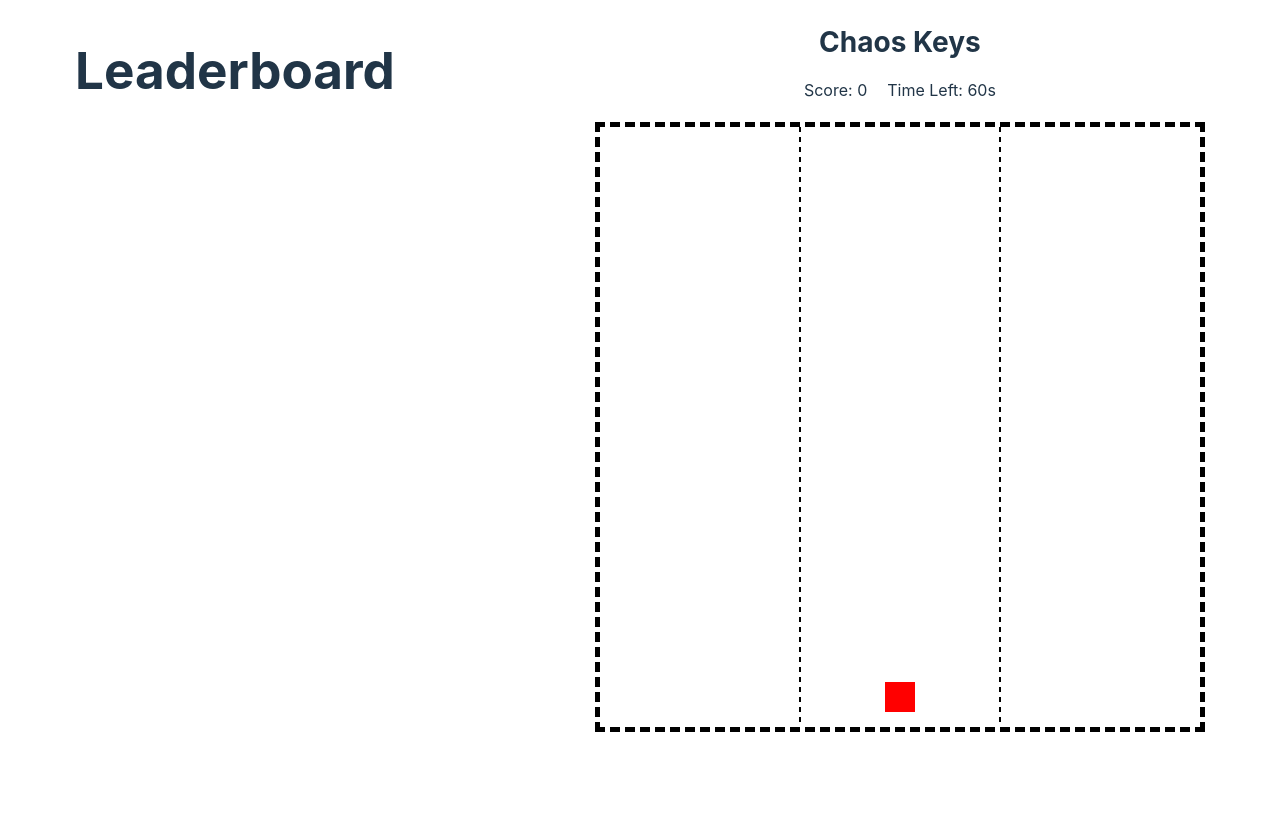
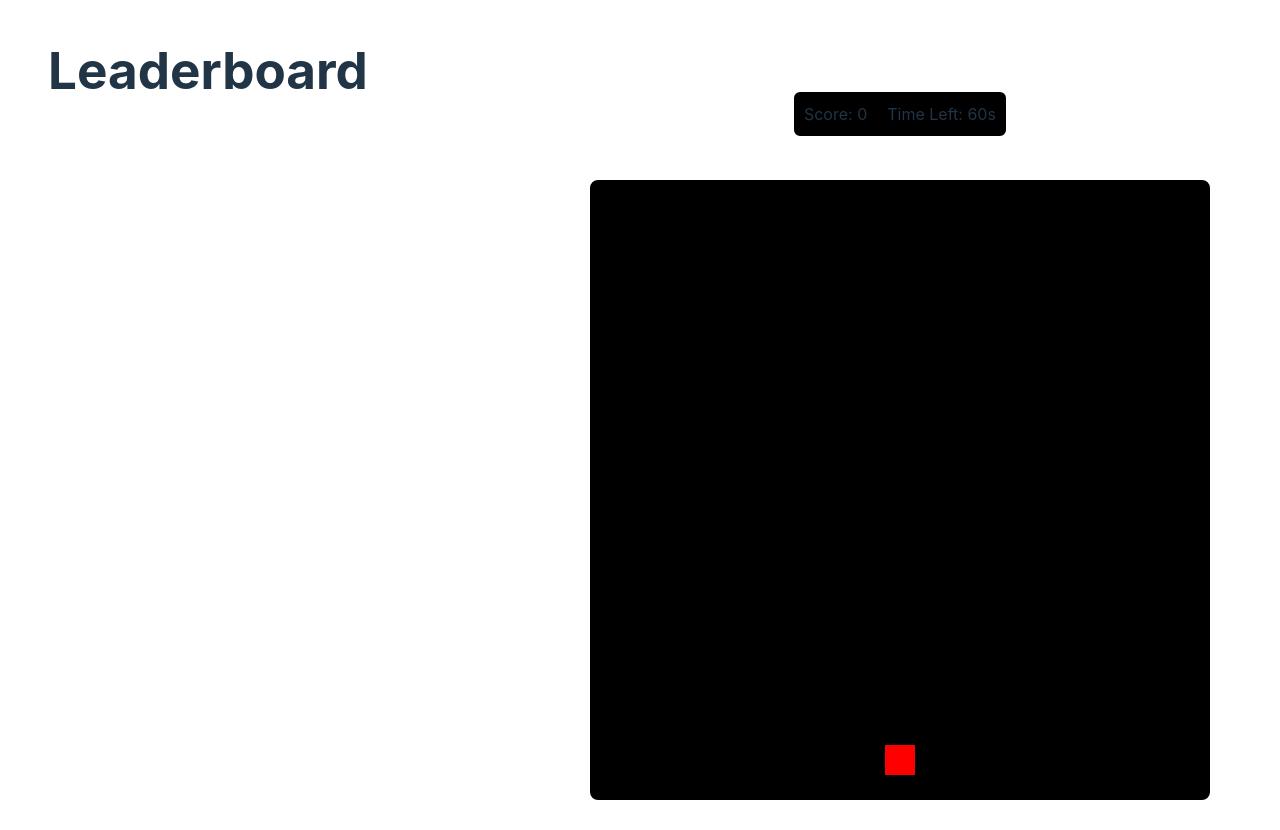
Before and after one commit to Iqmatharu/Chaotic-Word-Game, a React (Vite) app in the folder chaos-type/: page / in a window 1280 px wide. Before the commit the page ends 800 px from the top, so only its background shows below. Built offline with nearby package versions, Linux system fonts and the light colour scheme; no server answers.

Commit message:
iteration 1, most features implemented

```diff
--- a/chaos-type/src/TypingGame.css
+++ b/chaos-type/src/TypingGame.css
@@ -6,16 +6,28 @@
 }
 
 .game-title {
-    font-size: 28px;
+  font-size: 35px;
+  color: white;
+  text-align: center;
   margin-bottom: 20px;
+  text-shadow: 1px 0px 25px rgba(255, 255, 255, 1.0);
+
 }
+
 
 .score-timer-container {
   display: flex;
   justify-content: space-between;
+  align-items: center;
+  background-color: black;
+  padding: 10px;
+  border: 2px solid rgb(255, 255, 255);
+  border-radius: 8px;
+  box-shadow: 0 0 10px rgba(255, 255, 255, 0.5);
   margin-bottom: 20px;
   gap: 20px;
 }
+
 
 .columns-container {
   display: flex;
@@ -55,7 +67,10 @@
 }
 
 .game-canvas {
-    border: black;
-    border-width: 5px;
-    border-style: dashed;
+  background-color: black;
+  border: 2px solid rgb(255, 255, 255);
+  border-radius: 10px;
+  box-shadow: 0 0 10px rgba(255, 255, 255, 0.5);
+  margin: 20px;
+  padding: 10px;
 }
--- a/chaos-type/src/TypingGame.jsx
+++ b/chaos-type/src/TypingGame.jsx
@@ -36,10 +36,26 @@ const TypingGame = () => {
   const handleKeyDown = (event) => {
     switch (event.key) {
       case 'ArrowLeft':
-        setUserPosition('left');
+        setUserPosition(prevPosition => {
+          if (prevPosition === 'middle') {
+            return 'left';
+          } else if (prevPosition === 'right') {
+            return 'middle';
+          } else {
+            return prevPosition;
+          }
+        });
         break;
       case 'ArrowRight':
-        setUserPosition('right');
+        setUserPosition(prevPosition => {
+          if (prevPosition === 'middle') {
+            return 'right';
+          } else if (prevPosition === 'left') {
+            return 'middle';
+          } else {
+            return prevPosition;
+          }
+        });
         break;
       default:
         break;
@@ -70,11 +86,34 @@ const TypingGame = () => {
   // }, [timer, score]);
 
 useEffect(() => {
+  const generateWordsForColumns = async () => {
+    const leftWord = await getRandomWord();
+    const middleWord = await getRandomWord();
+    const rightWord = await getRandomWord();
+
+    setColumns({
+      left: leftWord,
+      middle: middleWord,
+      right: rightWord,
+    });
+  };
+
+  generateWordsForColumns();
+}, []);
+
+useEffect(() => {
   const canvas = canvasRef.current;
   const ctx = canvas.getContext('2d');
 
+  // Draw border around the canvas
+  ctx.strokeStyle = 'black';
+  ctx.lineWidth = 2;
+  ctx.strokeRect(0, 0, canvas.width, canvas.height);
+
+  // Clear the canvas
+  ctx.clearRect(0, 0, canvas.width, canvas.height);
+
   // Draw columns and dotted lines
-  ctx.clearRect(0, 0, canvas.width, canvas.height);
   ctx.strokeStyle = 'black';
   ctx.setLineDash([5, 5]);
   ctx.lineWidth = 2;
@@ -97,17 +136,30 @@ useEffect(() => {
   ctx.setLineDash([]); // Reset line dash
   ctx.lineWidth = 1;
 
+  // Calculate the center position for the words
+  const wordCenterXLeft = columnWidth / 2;
+  const wordCenterXMiddle = 1.5 * columnWidth;
+  const wordCenterXRight = 2.5 * columnWidth;
+  const wordY = 30; // Fixed Y position at the top
+
+  // Draw words at the top of each column with a larger font size and centered
+  ctx.font = '20px Arial'; // Adjust the font size as needed
+
   // Draw words in the left column
-  ctx.fillText(columns.left, columnWidth / 2, 50);
+  const textWidthLeft = ctx.measureText(columns.left).width;
+  ctx.fillText(columns.left, wordCenterXLeft - textWidthLeft / 2, wordY);
 
   // Draw words in the middle column
-  ctx.fillText(columns.middle, 1.5 * columnWidth, 50);
+  const textWidthMiddle = ctx.measureText(columns.middle).width;
+  ctx.fillText(columns.middle, wordCenterXMiddle - textWidthMiddle / 2, wordY);
 
   // Draw words in the right column
-  ctx.fillText(columns.right, 2.5 * columnWidth, 50);
+  const textWidthRight = ctx.measureText(columns.right).width;
+  ctx.fillText(columns.right, wordCenterXRight - textWidthRight / 2, wordY);
 
-  // Draw user character at the bottom of the middle column
-  const userX = 1.5 * columnWidth;
+
+  // Draw user character at the bottom of the current column
+  const userX = userPosition === 'left' ? columnWidth / 2 : (userPosition === 'middle' ? 1.5 * columnWidth : 2.5 * columnWidth);
   const userY = canvas.height - 30;
   ctx.fillStyle = 'red';
   ctx.fillRect(userX - 15, userY - 15, 30, 30);
```
Lines whose indentation alone changed are shown as unchanged.
